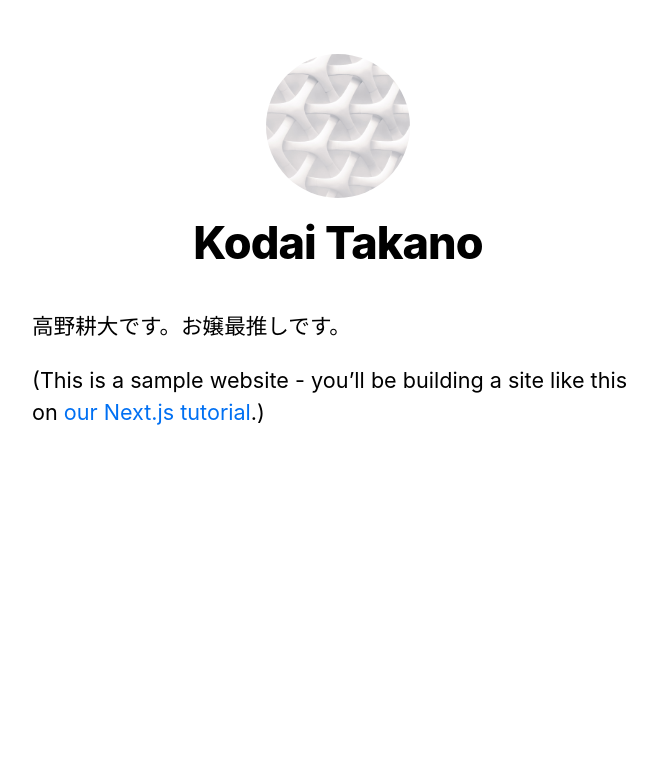
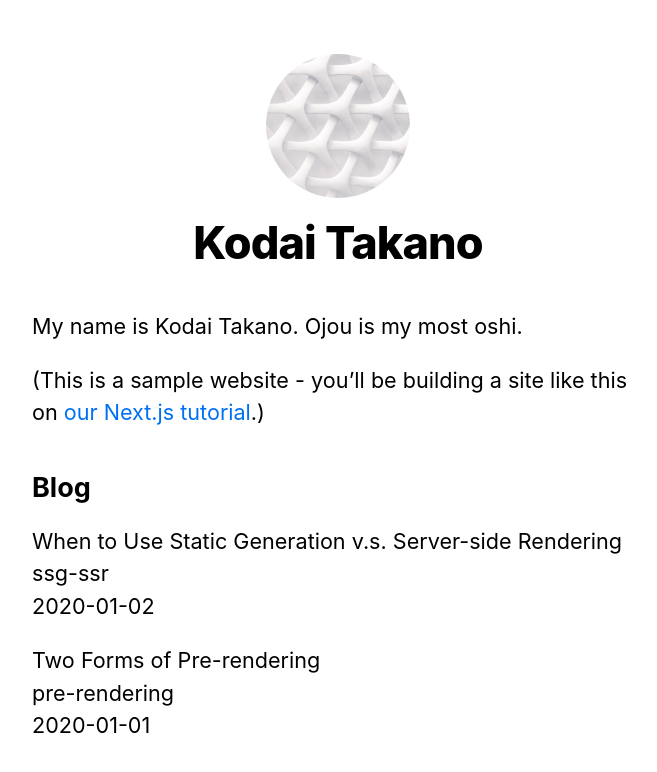
Before and after one commit to KodaiTakano/nextjs-blog, a Next.js app: page / in a window 1280 px wide. Shown: the top 772 px of the page, without its empty margins (302-959 px from the left). Built offline with nearby package versions, Linux system fonts and the light colour scheme.

Commit message:
プリレンダリングとデータフェッチング

```diff
--- /dev/null
+++ b/lib/post.js
@@ -0,0 +1,37 @@
+import fs from 'fs'
+import path from 'path'
+import matter from 'gray-matter'
+
+const postsDirectory = path.join(process.cwd(), 'posts')
+
+export function getSortedPostsData() {
+  // Get file names under /posts
+  const fileNames = fs.readdirSync(postsDirectory)
+  const allPostsData = fileNames.map(fileName => {
+    // Remove ".md" from file name to get id
+    const id = fileName.replace(/\.md$/, '')
+
+    // Read markdown file as string
+    const fullPath = path.join(postsDirectory, fileName)
+    const fileContents = fs.readFileSync(fullPath, 'utf8')
+
+    // Use gray-matter to parse the post metadata section
+    const matterResult = matter(fileContents)
+
+    // Combine the data with the id
+    return {
+      id,
+      ...matterResult.data
+    }
+  })
+  // Sort posts by date
+  return allPostsData.sort(({ date: a }, { date: b }) => {
+    if (a < b) {
+      return 1
+    } else if (a > b) {
+      return -1
+    } else {
+      return 0
+    }
+  })
+}
--- a/package.json
+++ b/package.json
@@ -8,6 +8,7 @@
     "start": "next start"
   },
   "dependencies": {
+    "gray-matter": "^4.0.3",
     "next": "^11.0.0",
     "react": "17.0.2",
     "react-dom": "17.0.2"
--- a/pages/index.js
+++ b/pages/index.js
@@ -1,20 +1,44 @@
 import Head from 'next/head'
 import Layout, { siteTitle } from '../components/layout'
 import utilStyles from '../styles/utils.module.css'
+import { getSortedPostsData } from '../lib/post'
 
-export default function Home() {
+export async function getStaticProps() {
+  const allPostsData = getSortedPostsData()
+  return {
+    props: {
+      allPostsData
+    }
+  }
+}
+
+export default function Home({allPostsData}) {
   return (
     <Layout home>
       <Head>
         <title>{siteTitle}</title>
       </Head>
       <section className={utilStyles.headingMd}>
-        <p>高野耕大です。お嬢最推しです。</p>
+        <p>My name is Kodai Takano. Ojou is my most oshi.</p>
         <p>
           (This is a sample website - you’ll be building a site like this on{' '}
           <a href="https://nextjs.org/learn">our Next.js tutorial</a>.)
         </p>
       </section>
+      <section className={`${utilStyles.headingMd} ${utilStyles.padding1px}`}>
+        <h2 className={utilStyles.headingLg}>Blog</h2>
+        <ul className={utilStyles.list}>
+          {allPostsData.map(({ id, date, title }) => (
+            <li className={utilStyles.listItem} key={id}>
+              {title}
+              <br />
+              {id}
+              <br />
+              {date}
+            </li>
+          ))}
+        </ul>
+      </section>
     </Layout>
   )
 }
--- /dev/null
+++ b/posts/pre-rendering.md
@@ -0,0 +1,11 @@
+---
+title: 'Two Forms of Pre-rendering'
+date: '2020-01-01'
+---
+
+Next.js has two forms of pre-rendering: **Static Generation** and **Server-side Rendering**. The difference is in **when** it generates the HTML for a page.
+
+- **Static Generation** is the pre-rendering method that generates the HTML at **build time**. The pre-rendered HTML is then _reused_ on each request.
+- **Server-side Rendering** is the pre-rendering method that generates the HTML on **each request**.
+
+Importantly, Next.js lets you **choose** which pre-rendering form to use for each page. You can create a "hybrid" Next.js app by using Static Generation for most pages and using Server-side Rendering for others.
--- /dev/null
+++ b/posts/ssg-ssr.md
@@ -0,0 +1,19 @@
+---
+title: 'When to Use Static Generation v.s. Server-side Rendering'
+date: '2020-01-02'
+---
+
+We recommend using **Static Generation** (with and without data) whenever possible because your page can be built once and served by CDN, which makes it much faster than having a server render the page on every request.
+
+You can use Static Generation for many types of pages, including:
+
+- Marketing pages
+- Blog posts
+- E-commerce product listings
+- Help and documentation
+
+You should ask yourself: "Can I pre-render this page **ahead** of a user's request?" If the answer is yes, then you should choose Static Generation.
+
+On the other hand, Static Generation is **not** a good idea if you cannot pre-render a page ahead of a user's request. Maybe your page shows frequently updated data, and the page content changes on every request.
+
+In that case, you can use **Server-Side Rendering**. It will be slower, but the pre-rendered page will always be up-to-date. Or you can skip pre-rendering and use client-side JavaScript to populate data.
```
Also changed, not shown: 1 other file (tests, documents, lock files or other folders).
